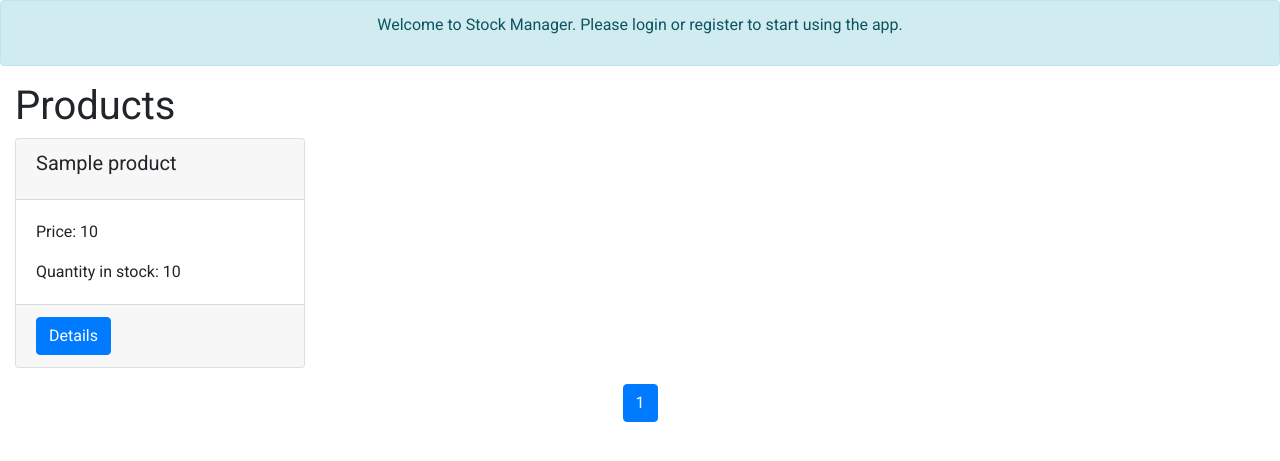
After one commit to HamaBarhamou/stock_management_api, a Django app: template stock/templates/product_list.html in a window 1280 px wide. The commit adds this page. Shown: the top 461 px of the page. Run offline with Django 4.2, Linux system fonts and the light colour scheme; the template is opened without the code that fills it: most values are stand-ins (such as "Sample title", 1, 10 or a date in 2020); some libraries are stand-ins or nearby versions.

Commit message:
implemenattion de Live Inventory

```diff
--- /dev/null
+++ b/stock/templates/product_list.html
@@ -0,0 +1,50 @@
+{% extends 'base.html' %}
+
+{% block title %}Products{% endblock %}
+
+{% block content %}
+  <h1>Products</h1>
+
+  <div class="row">
+    {% for product in page_obj %}
+      <div class="col-lg-3 col-md-4 col-sm-6 mb-3">
+        <div class="card">
+          <div class="card-header">
+            <h5 class="card-title">{{ product.name }}</h5>
+          </div>
+          <div class="card-body">
+            <p class="card-text">Price: {{ product.unit_price }}</p>
+            <p class="card-text">Quantity in stock: {{ product.quantity_in_stock }}</p>
+          </div>
+          <div class="card-footer">
+            <a href="{% url 'stock:product_detail' product.id %}" class="btn btn-primary">Details</a>
+            {% if user.is_superuser %}
+              <a href="{% url 'stock:product_update' product.id %}" class="btn btn-secondary">Edit</a>
+              <a href="{% url 'stock:product_delete' product.id %}" class="btn btn-danger">Delete</a>
+            {% endif %}
+          </div>
+        </div>
+      </div>
+    {% endfor %}
+  </div>
+
+  {% if page_obj %}
+    <nav aria-label="Page navigation">
+      <ul class="pagination justify-content-center">
+        {% if page_obj.has_previous %}
+          <li class="page-item"><a class="page-link" href="?page={{ page_obj.previous_page_number }}">Previous</a></li>
+        {% endif %}
+        {% for num in page_obj.paginator.page_range %}
+          {% if page_obj.number == num %}
+            <li class="page-item active"><a class="page-link" href="?page={{ num }}">{{ num }}</a></li>
+          {% else %}
+            <li class="page-item"><a class="page-link" href="?page={{ num }}">{{ num }}</a></li>
+          {% endif %}
+        {% endfor %}
+        {% if page_obj.has_next %}
+          <li class="page-item"><a class="page-link" href="?page={{ page_obj.next_page_number }}">Next</a></li>
+        {% endif %}
+      </ul>
+    </nav>
+  {% endif %}
+{% endblock %}
--- a/stock/urls.py
+++ b/stock/urls.py
@@ -14,6 +14,7 @@ urlpatterns = [
     path('', views.home, name='home'),
     path('dashboard/', views.dashboard, name='dashboard'),
     path('stocks/', views.stock_list, name='stock_list_menue'),
+    path('product_liste/', views.product_list, name='product_liste'),
     path('stock/<int:stock_id>/', views.stock_detail, name='stock_detail'),
     path('statistics/', views.statistics, name='statistics'),
     path('enterprise/<int:enterprise_id>/', views.enterprise_detail, name='enterprise_detail'),
--- a/stock_management_api/templates/base.html
+++ b/stock_management_api/templates/base.html
@@ -75,7 +75,7 @@
       </li>
 
       <li class="nav-item">
-        <a class="nav-link" href="{% url 'stock:stock_list_menue' %}">Stocks</a>
+        <a class="nav-link" href="{% url 'stock:product_liste' %}">Live inventory</a>
       </li>
       <li class="nav-item">
         <a class="nav-link" href="{% url 'stock:statistics' %}">Dashboard</a>
```
Also changed, not shown: stock/views.py (+15 -0 lines).
